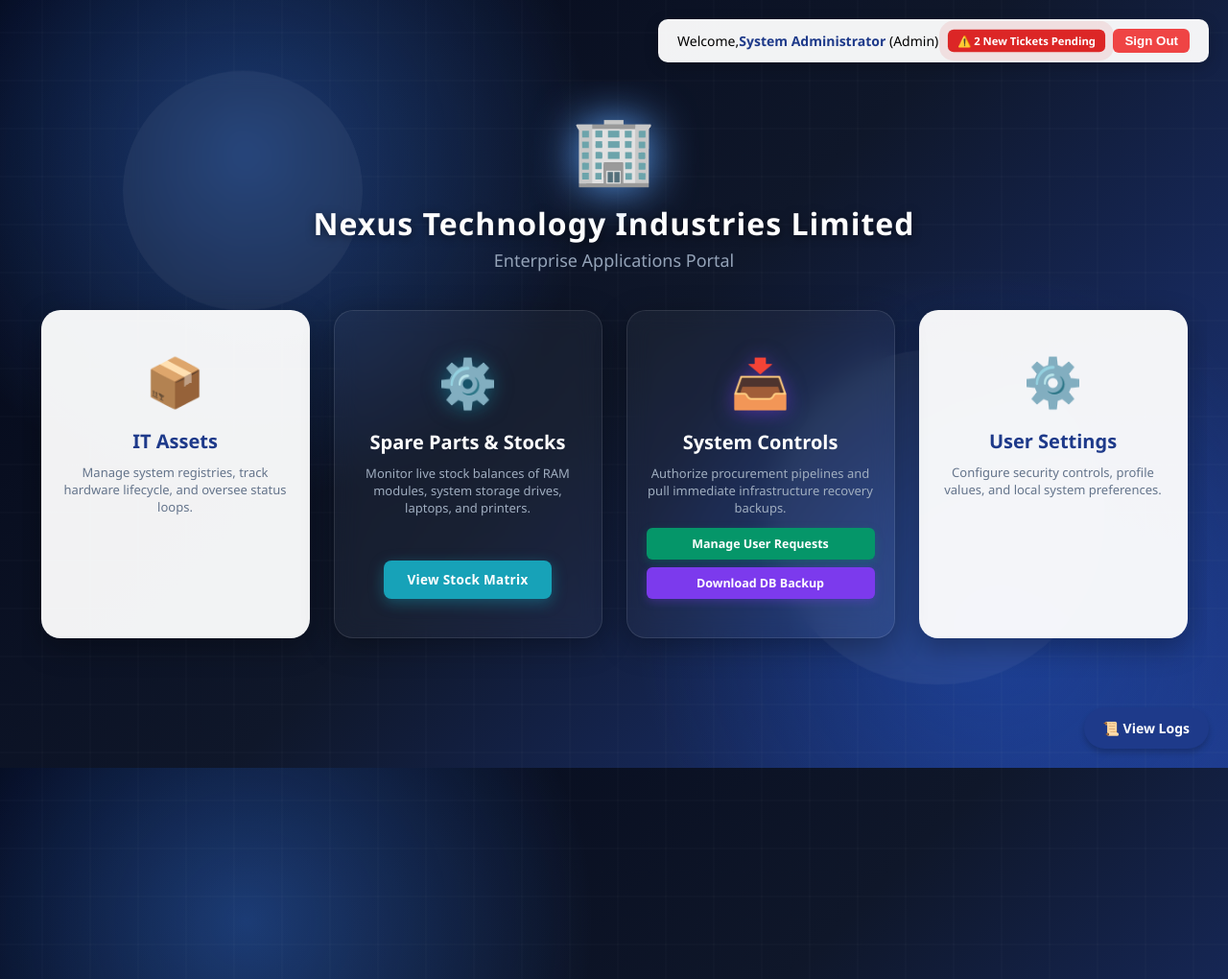
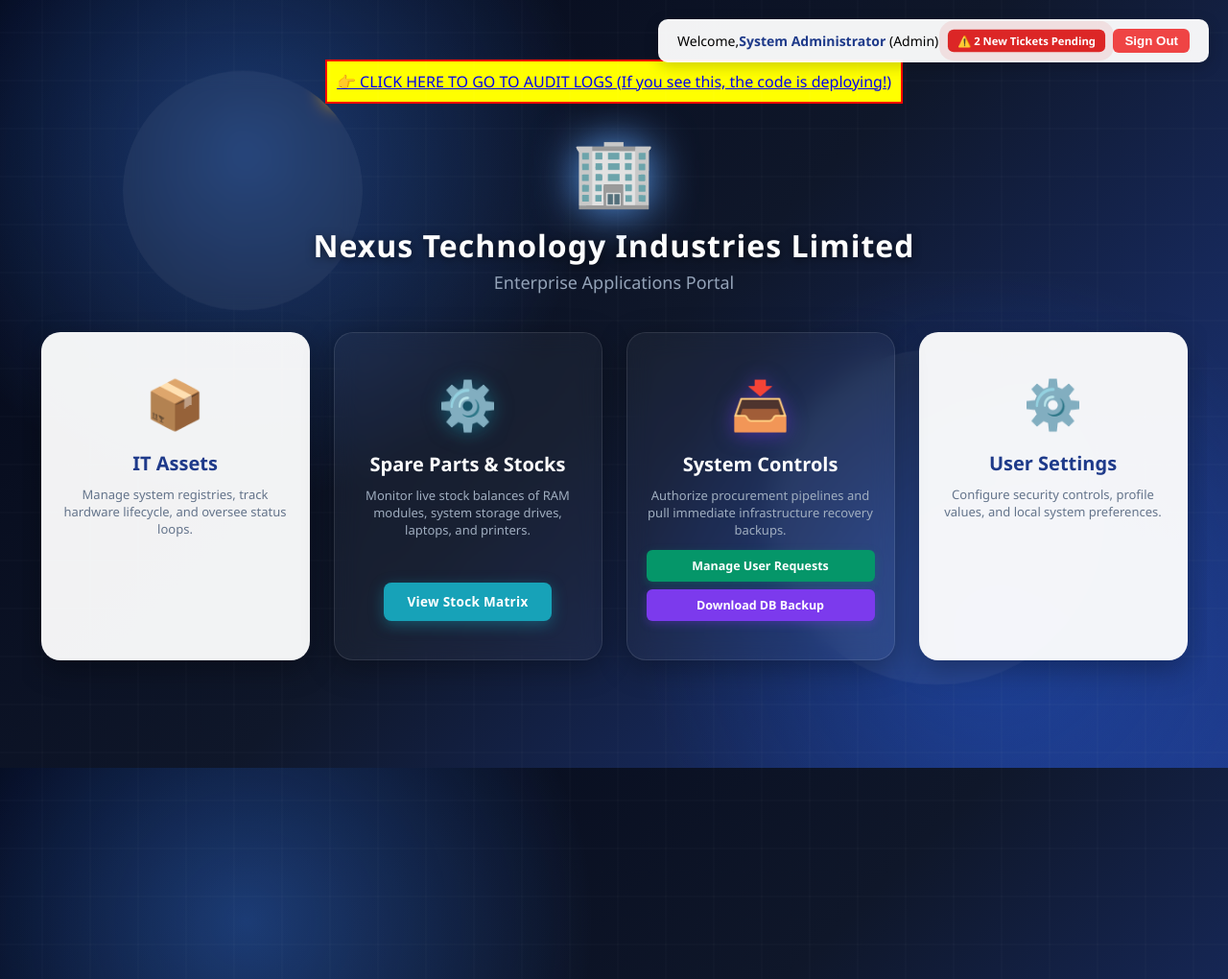
Before and after one commit to GaneshSutar4821/nexus-it-asset-management, a Flask app: page /portal in a window 1280 px wide; the page is wider, and only the part inside the window is pictured. Shown: the top 1020 px of that part at 96% size. Run offline with Flask 3, Linux system fonts and the light colour scheme; a user stored in the database is signed in; data comes from the database, SQL or seed files in the repository.

Commit message:
Move audit log button to body

```diff
--- a/templates/portal.html
+++ b/templates/portal.html
@@ -239,26 +239,30 @@
             bottom: 10%;
             right: 10%;
         }
+
         .audit-fab {
             position: fixed;
             bottom: 20px;
             right: 20px;
-            background-color: #1e3a8a; /* Your primary blue */
+            background-color: #1e3a8a;
+            /* Your primary blue */
             color: white;
             padding: 12px 20px;
-            border-radius: 50px; /* Makes it pill-shaped */
+            border-radius: 50px;
+            /* Makes it pill-shaped */
             text-decoration: none;
             font-size: 14px;
             font-weight: bold;
-            box-shadow: 0 4px 6px rgba(0,0,0,0.2);
-            z-index: 9999; /* Ensures it stays on top of everything */
+            box-shadow: 0 4px 6px rgba(0, 0, 0, 0.2);
+            z-index: 9999;
+            /* Ensures it stays on top of everything */
             transition: transform 0.2s;
-       }
+        }
 
         .audit-fab:hover {
             transform: scale(1.05);
             background-color: #312e81;
-       }
+        }
 
         @keyframes moveGrid {
             0% {
@@ -322,10 +326,12 @@
             }
         }
     </style>
-    <a href="/audit_logs" class="audit-fab">📜 View Logs</a>
 </head>
 
 <body>
+    <div style="background: yellow; padding: 10px; text-align: center; border: 2px solid red;">
+        <a href="/audit_logs">👉 CLICK HERE TO GO TO AUDIT LOGS (If you see this, the code is deploying!)</a>
+    </div>
 
     <div class="circle circle1"></div>
     <div class="circle circle2"></div>
```
